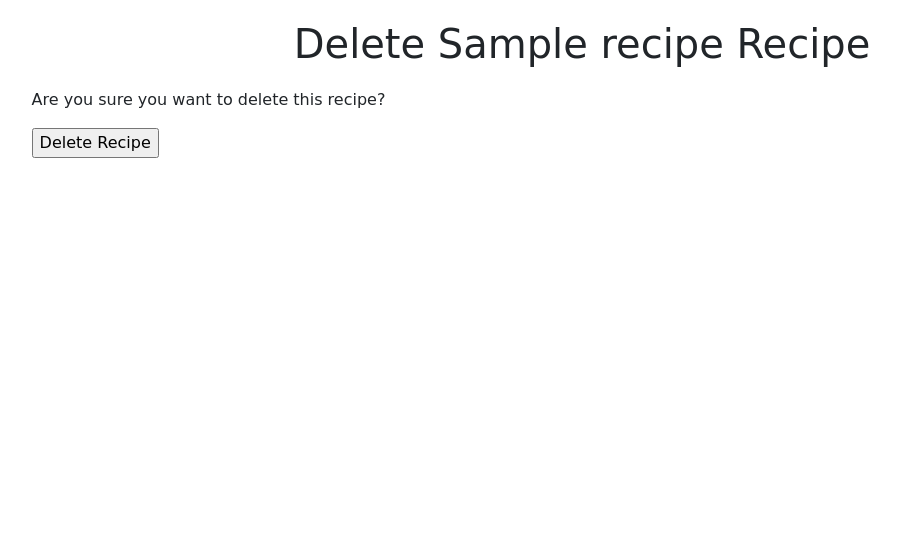
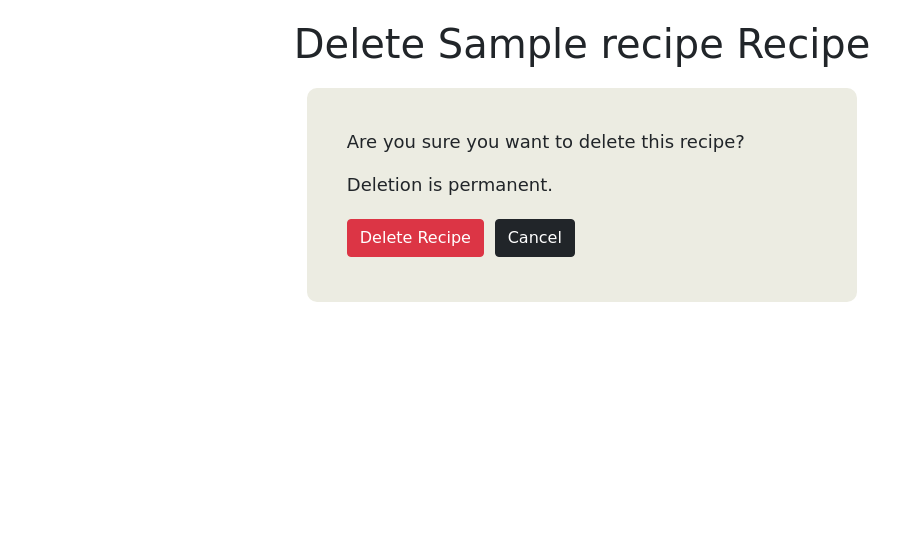
Before and after one commit to SamanthaBooth81/foody-family, a Django app: page /recipes/my-recipes/delete-recipe/1 in a window 1280 px wide. Shown: the part 74-616 px from the top of the page, without its empty margins (58-958 px from the left). Run offline with Django 3.2, Linux system fonts and the light colour scheme; tables that the repository leaves empty hold one stand-in row (values such as "Sample post"); some libraries are stand-ins or nearby versions; some web fonts are replaced.

Commit message:
Add styling to delete confirmation

```diff
--- a/static/css/style.css
+++ b/static/css/style.css
@@ -139,6 +139,26 @@ a:link {
 
 .edit {
     margin-right: 5px;
+}
+
+/* Delete Recipe Styling */
+
+.delete-recipe {
+    background-color: #ECECE2;
+    margin: 0 auto;
+    padding: 40px;
+    width: 50%;
+    border-radius: 10px;
+    font-size: large;
+}
+
+.dlt-btn {
+    margin: 5px;
+}
+
+.dlt-btn:hover {
+    color: #A7490D;
+    background-color: ghostwhite;
 }
 
 /* Recipe detail styling */
--- a/templates/delete_recipe.html
+++ b/templates/delete_recipe.html
@@ -1,15 +1,16 @@
 {% extends "base.html" %}
 {% block title %}Foody Family | Delete Recipe{% endblock %}
 {% block content %}
-{% load crispy_forms_tags %}
 
 <h1>Delete {{ recipe.title }} Recipe</h1>
 
-<div>
+<div class="delete-recipe">
     <form method="post">
         {% csrf_token %}
         <p>Are you sure you want to delete this recipe?</p>
-        <input type="submit" value="Delete Recipe">
+        <p>Deletion is permanent.</p>
+        <input type="submit" value="Delete Recipe" class="btn btn-danger">
+        <a href="{% url 'home' %}" class="btn btn-dark dlt-btn">Cancel</a>
     </form>
 </div>
 
```
Also changed, not shown: recipes/views.py (+6 -7 lines).
